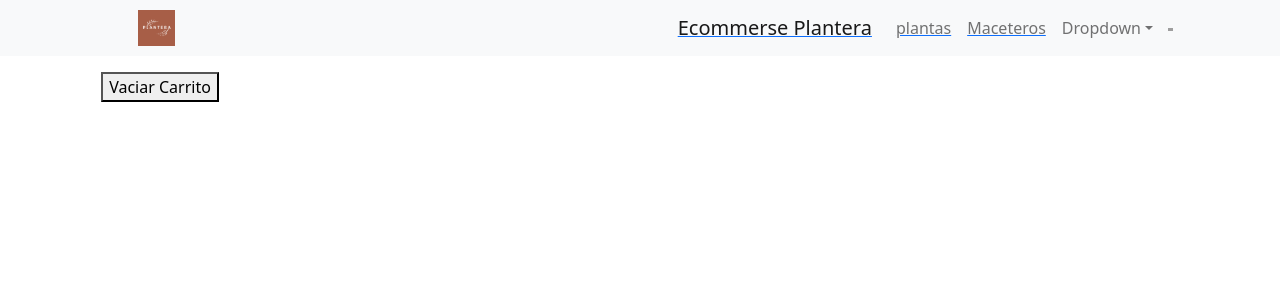
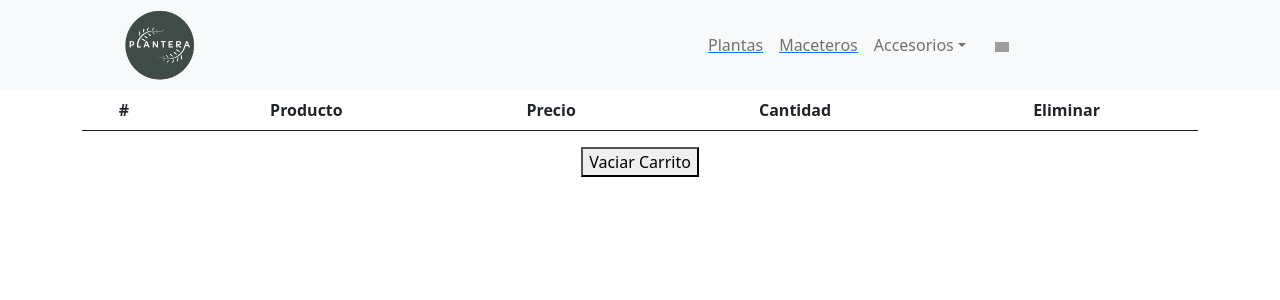
Before and after one commit to marielacamposss/ecommerse-CoderHouse, a React (Vite) app: page /carro in a window 1280 px wide. Shown: the top 300 px of the page. Built offline with nearby package versions, Linux system fonts and the light colour scheme; grey boxes are pictures that could not be loaded.

Commit message:
Desafío: Cart View

```diff
--- a/src/components/IconoCarrito.jsx
+++ b/src/components/IconoCarrito.jsx
@@ -1,6 +1,6 @@
 const IconoCarrito = () => {
   return (
-    <div className='w-50'>
+    <div className='w-25'>
         <img src="https://cdn.icon-icons.com/icons2/933/PNG/512/shopping-cart_icon-icons.com_72552.png" alt="" className='w-25'/>
     </div>
     )
--- a/src/components/Item.jsx
+++ b/src/components/Item.jsx
@@ -5,7 +5,7 @@ import Card from 'react-bootstrap/Card';
 
 const item = ({ prod }) => {
     return (
-         <div>
+         <div className='mb-4'>
             <Card style={{ width: '18rem' }}>
               <Card.Img variant="top" src={`${prod.foto}`} />
               <Card.Body>
--- a/src/components/ItemList.jsx
+++ b/src/components/ItemList.jsx
@@ -8,7 +8,7 @@ import Col from 'react-bootstrap/Col';
 const ItemList = memo(
 ({ productos }) => {
     return (
-        <Container>
+        <Container className='m-2'>
         <Row>
 
        {
--- a/src/components/LogoEcommerse.jsx
+++ b/src/components/LogoEcommerse.jsx
@@ -3,7 +3,7 @@ import logo from '../img/logo.png'
 const LogoEcommerse = () => {
   return (
     <div className='w-25'>
-        <img src={logo} alt="" className='w-25'/>
+        <img src={logo} alt="" className='w-50'/>
     </div>
     )
 }
--- a/src/components/NavBar.jsx
+++ b/src/components/NavBar.jsx
@@ -6,8 +6,10 @@ import Navbar from 'react-bootstrap/Navbar';
 import NavDropdown from 'react-bootstrap/NavDropdown';
 import LogoEcommerse from '../components/LogoEcommerse';
 import IconoCarrito from './IconoCarrito';
+import { useCartContext } from '../context/CartContext';
 
 const NavbarEcommerse = () => {
+  const {cantidadTotal } = useCartContext()
   return (
     <Navbar bg="light" expand="lg">
     <Container>
@@ -15,32 +17,28 @@ const NavbarEcommerse = () => {
       <LogoEcommerse/>
       </Link>
       <NavLink to='/'>
-           <Navbar.Brand href="#home">Ecommerse Plantera</Navbar.Brand>
            </NavLink>
       <Navbar.Toggle aria-controls="basic-navbar-nav" />
       <Navbar.Collapse id="basic-navbar-nav">
         <Nav className="me-auto">
           <NavLink to='/categoria/plantas'>
-          <Nav.Link href="#home">plantas</Nav.Link>
+          <Nav.Link href="#home">Plantas</Nav.Link>
           </NavLink>
           <NavLink to='/categoria/maceteros'>
           <Nav.Link href="#link">Maceteros</Nav.Link>
           </NavLink>
 
-          <NavDropdown title="Dropdown" id="basic-nav-dropdown">
-            <NavDropdown.Item href="#action/3.1">Action</NavDropdown.Item>
+          <NavDropdown title="Accesorios" id="basic-nav-dropdown">
+            <NavDropdown.Item href="#action/3.1">Macrame</NavDropdown.Item>
             <NavDropdown.Item href="#action/3.2">
-              Another action
+             Fertilizantes
             </NavDropdown.Item>
-            <NavDropdown.Item href="#action/3.3">Something</NavDropdown.Item>
-            <NavDropdown.Divider />
-            <NavDropdown.Item href="#action/3.4">
-              Separated link
-            </NavDropdown.Item>
+            <NavDropdown.Item href="#action/3.3">Tutores</NavDropdown.Item>
           </NavDropdown>
         </Nav>
       </Navbar.Collapse>
       <Link to='/carro'>
+      {cantidadTotal() != 0 && `${cantidadTotal()}`}
       <IconoCarrito/>
       </Link>
     </Container>
--- a/src/components/carroCompras/CarroCompras.jsx
+++ b/src/components/carroCompras/CarroCompras.jsx
@@ -1,22 +1,40 @@
 import { useCartContext } from "../../context/CartContext"
-
-
+import Table from 'react-bootstrap/Table';
+import Container from "react-bootstrap/esm/Container";
 
 const CarroCompras = () => {
-  const { cartList, vaciarCarrito} = useCartContext()
+  const { cartList, vaciarCarrito ,precioTotal, eliminarProducto} = useCartContext()
 
     return (
-      <div className='w-25'>
-<ul>
-  {cartList.map(item=>(
-    <li key={item.id}>
-      <img src={item.foto} alt="foto producto" width={50} />
-      {item.name}- {item.cantidad} - Precio Unitario: {item.price}
-    </li>
-  ))}
-</ul>
+      <Container>
+      <row className="w-75 justify-content-center">
+         <Table striped>
+      <thead>
+        <tr>
+          <th>#</th>
+          <th>Producto</th>
+          <th>Precio</th>
+          <th>Cantidad</th>
+          <th>Eliminar</th>
+        </tr>
+      </thead>
+      <tbody>
+      {cartList.map(item=>(
+        <tr  key={item.id}>
+          <td><img src={item.foto} alt="foto producto" width={50} /></td>
+          <td>{item.name}</td>
+          <td>{item.price}</td>
+          <td>{item.cantidad}</td>
+          <td><button onClick={() => eliminarProducto(item.id)}>X</button></td>
+        </tr>
+        ))}
+      </tbody>
+    </Table>
+
+<h6> {precioTotal() != 0 && `Precio Total ${precioTotal()}`}</h6>
 <button onClick={vaciarCarrito}>Vaciar Carrito</button>
-      </div>
+      </row>
+      </Container>
       )
   }
 
--- a/src/components/itemListContainer/ItemListContainer.jsx
+++ b/src/components/itemListContainer/ItemListContainer.jsx
@@ -2,7 +2,7 @@ import { useState , useEffect } from 'react'
 import { useParams } from 'react-router-dom'
 import { getFetch } from '../helpers/FechProd'
 import ItemList from '../ItemList'
-import Contador from './contador/Contador'
+import Container from "react-bootstrap/esm/Container";
 
 const ItemListContainer = ({ saludo }) => {
 
@@ -36,14 +36,15 @@ const ItemListContainer = ({ saludo }) => {
  }
 
   return (
-    <div>
-            {loading ?
+    <Container>
+    <row className="w-75 justify-content-center">
+              {loading ?
             < Loading />
             :
                <ItemList productos={productos}/>
                    }
-              <Contador initial={1} stock={15} onAdd={onAdd}/>
-               </div>
+    </row>
+    </Container>
   )
 }
 
--- a/src/context/CartContext.jsx
+++ b/src/context/CartContext.jsx
@@ -9,12 +9,12 @@ const CartContexProvider =({children})=> {
    const [cartList, setCartList] = useState([])
 
    const agregarCarrito = (prod)=>{
-if (cartList.find(item => item.id === prod.id)){
-    for (const item in cartList) {
-        if (cartList[item].id === prod.id) {
-            cartList[item].cantidad += prod.cantidad
-        }
-    }
+   const idx = cartList.findIndex(producto => producto.id === prod.id)
+    if (idx != -1){
+    let cant = cartList[idx].cantidad
+    cartList[idx].cantidad = cant + prod.cantidad
+
+    setCartList( [...cartList] )
 } else {
     setCartList([
         ...cartList,
@@ -25,11 +25,26 @@ if (cartList.find(item => item.id === prod.id)){
    const vaciarCarrito = () =>{
     setCartList([])
    }
+
+const precioTotal = ()=>{
+    return cartList.reduce((acumPrecio, prodObj) => acumPrecio = acumPrecio + (prodObj.price * prodObj.cantidad), 0)
+}
+
+const cantidadTotal = ()=>{
+    return cartList.reduce((contador, produObject) => contador += produObject.cantidad ,0)
+}
+
+const eliminarProducto = (id) => {
+    setCartList( cartList.filter(prod => prod.id != id))
+}
     return (
         <CartContext.Provider value={{
             cartList,
             agregarCarrito,
-            vaciarCarrito
+            vaciarCarrito,
+            precioTotal,
+            cantidadTotal,
+            eliminarProducto
         }}>
             {children}
         </CartContext.Provider>
```
Also changed, not shown: src/img/logo.png.
